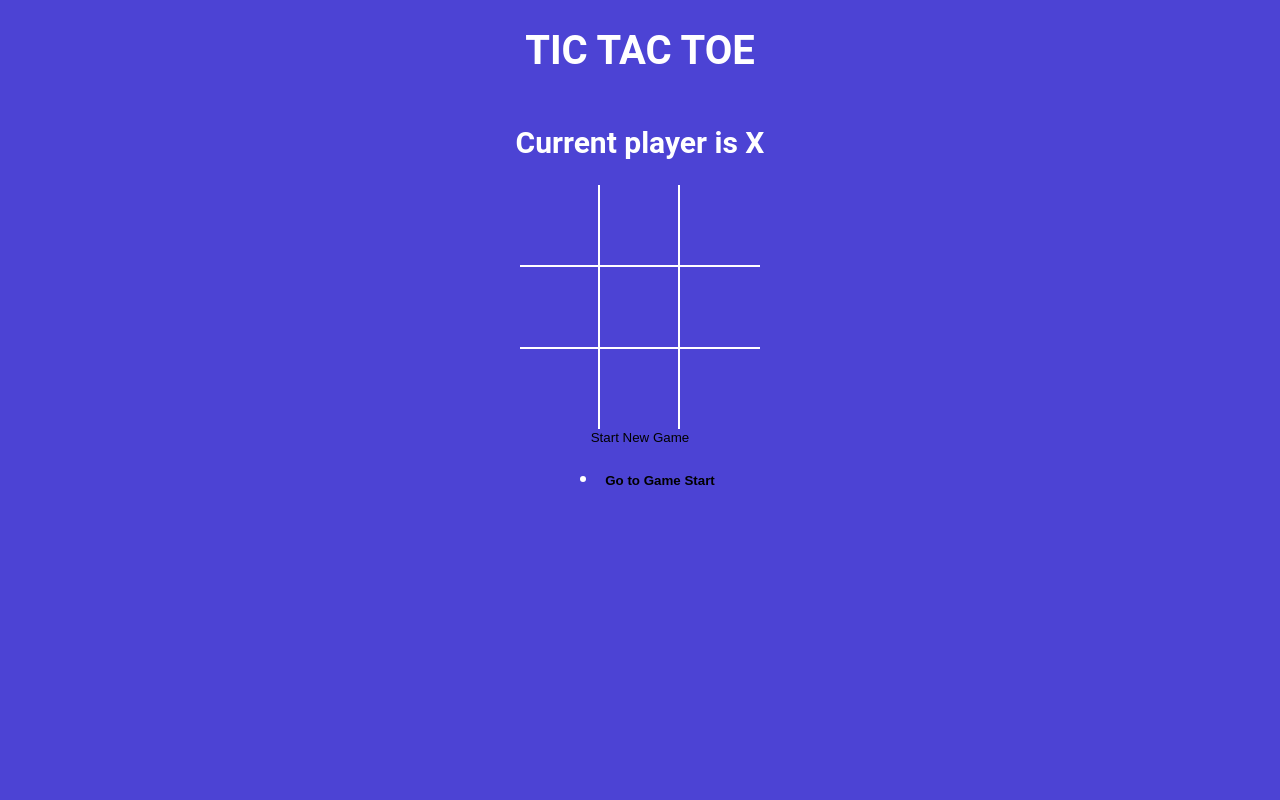
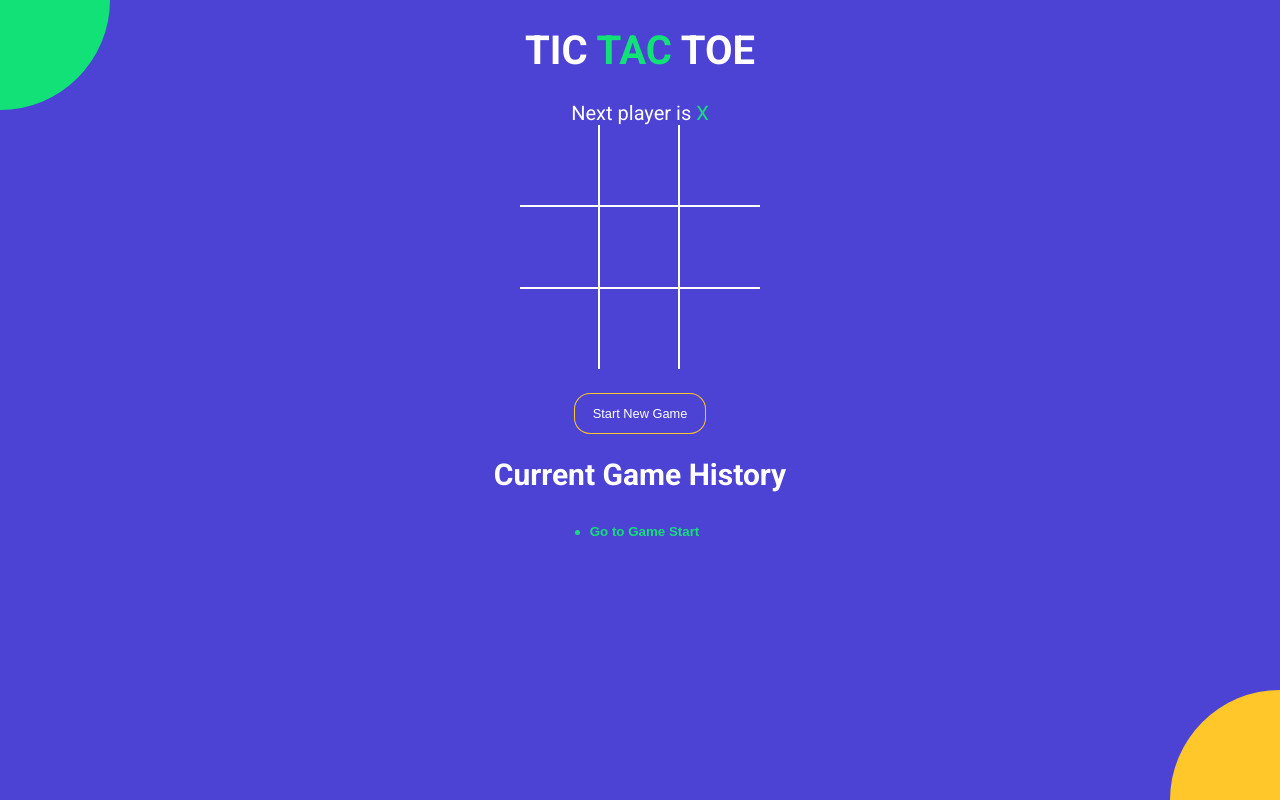
Before and after one commit to xiibrightside/tictactoe, a React (Vite) app: page / in a window 1280 px wide. Built offline with nearby package versions, Linux system fonts and the light colour scheme; the HTML template or start-up script is replaced by a standard one.

Commit message:
added styles

```diff
--- a/index.html
+++ b/index.html
@@ -1,7 +1,14 @@
 <!DOCTYPE html>
 <html>
   <head>
-    <title>Nimrod's Game</title>
+    <meta charset="UTF-8" />
+    <meta name="viewport" content="width=device-width, initial-scale=1.0" />
+    <meta http-equiv="X-UA-Compatible" content="ie=edge" />
+    <link
+      href="https://fonts.googleapis.com/css?family=Roboto:300,400,700&display=swap"
+      rel="stylesheet"
+    />
+    <title>TIC TAC TOE</title>
   </head>
   <body>
     <div id="root"></div>
--- a/src/App.jsx
+++ b/src/App.jsx
@@ -44,17 +44,25 @@
 
   return (
     <div className="app">
-      <h1>TIC TAC TOE</h1>
+      <h1>
+        TIC <span className="text-green">TAC</span> TOE
+      </h1>
       <StatusMsg winner={winner} current={current} />
       <Board
         board={current.board}
         handleSquareClick={handleSquareClick}
         winningSquares={winningSquares}
       />
-      <button type="button" onClick={onNewGame}>
+      <button
+        type="button"
+        onClick={onNewGame}
+        className={`btn-reset ${winner ? 'active' : ''}`}
+      >
         Start New Game
       </button>
+      <h2>Current Game History</h2>
       <History history={history} moveTo={moveTo} currentMove={currentMove} />
+      <div className="bg-balls" />
     </div>
   );
 };
--- a/src/components/History.jsx
+++ b/src/components/History.jsx
@@ -2,14 +2,13 @@
 
 const History = ({ history, moveTo, currentMove }) => {
   return (
-    <ul>
+    <div className="history-wrapper">
+      <ul className="history">
         {history.map((_, move) => {
           return (
             <li key={move}>
               <button
-              style={{
-                fontWeight: move === currentMove ? 'bold' : 'normal',
-              }}
+                className={`btn-move ${move === currentMove ? 'active' : ''}`}
                 type="button"
                 onClick={() => {
                   moveTo(move);
@@ -21,6 +20,7 @@
           );
         })}
       </ul>
+    </div>
   );
 };
 
--- a/src/components/Square.jsx
+++ b/src/components/Square.jsx
@@ -4,9 +4,10 @@
   return (
     <button
       type="button"
-      className="square"
       onClick={onClick}
-      style={{ fontWeight: isWinningSquare ? 'bold' : 'normal' }}
+      className={`square ${isWinningSquare ? 'winning' : ''} ${
+        value === 'X' ? 'text-green' : 'text-orange'
+      }`}
     >
       {value}
     </button>
--- a/src/components/StatusMsg.jsx
+++ b/src/components/StatusMsg.jsx
@@ -4,13 +4,30 @@
   const noMovesLeft = current.board.every(el => el !== null);
 
   return (
-    <h2>
-      {winner && `Winner is ${winner}`}
-      {!winner &&
-        !noMovesLeft &&
-        `Current player is ${current.isXNext ? 'X' : 'O'}`}
-      {!winner && noMovesLeft && 'X and O Tied'}
-    </h2>
+    <div className="status=message">
+      {winner && (
+        <>
+          Winner is{' '}
+          <span className={winner === 'X' ? 'text-green' : 'text-orange'}>
+            {winner}
+          </span>
+        </>
+      )}
+      {!winner && !noMovesLeft && (
+        <>
+          Next player is{' '}
+          <span className={current.isXNext ? 'text-green' : 'text-orange'}>
+            {current.isXNext ? 'X' : 'O'}{' '}
+          </span>
+        </>
+      )}
+      {!winner && noMovesLeft && (
+        <>
+          <span className="text-green">X</span> and{' '}
+          <span className="text-orange">O</span> tied
+        </>
+      )}
+    </div>
   );
 };
 
```
Lines whose indentation alone changed are shown as unchanged.
